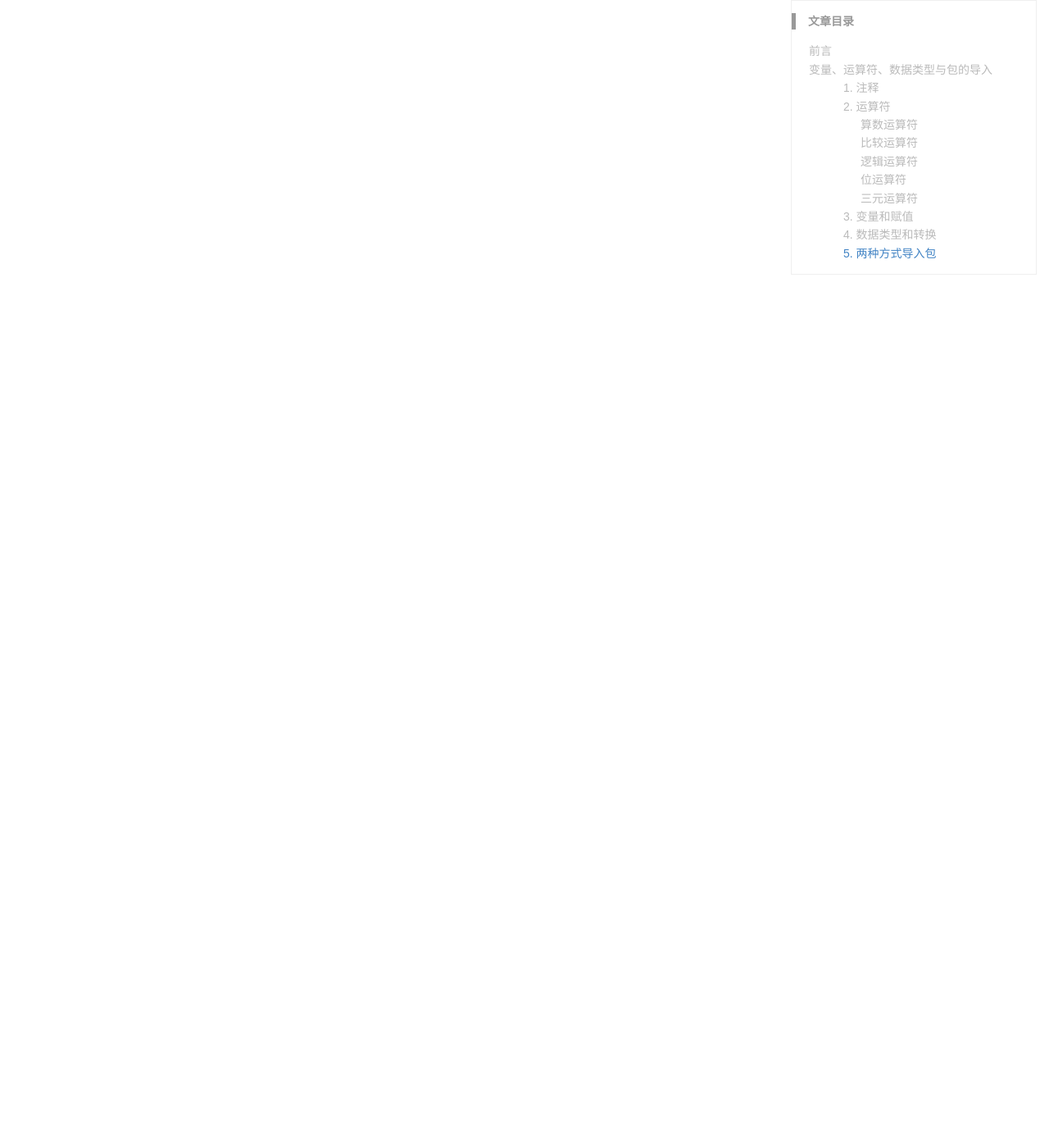
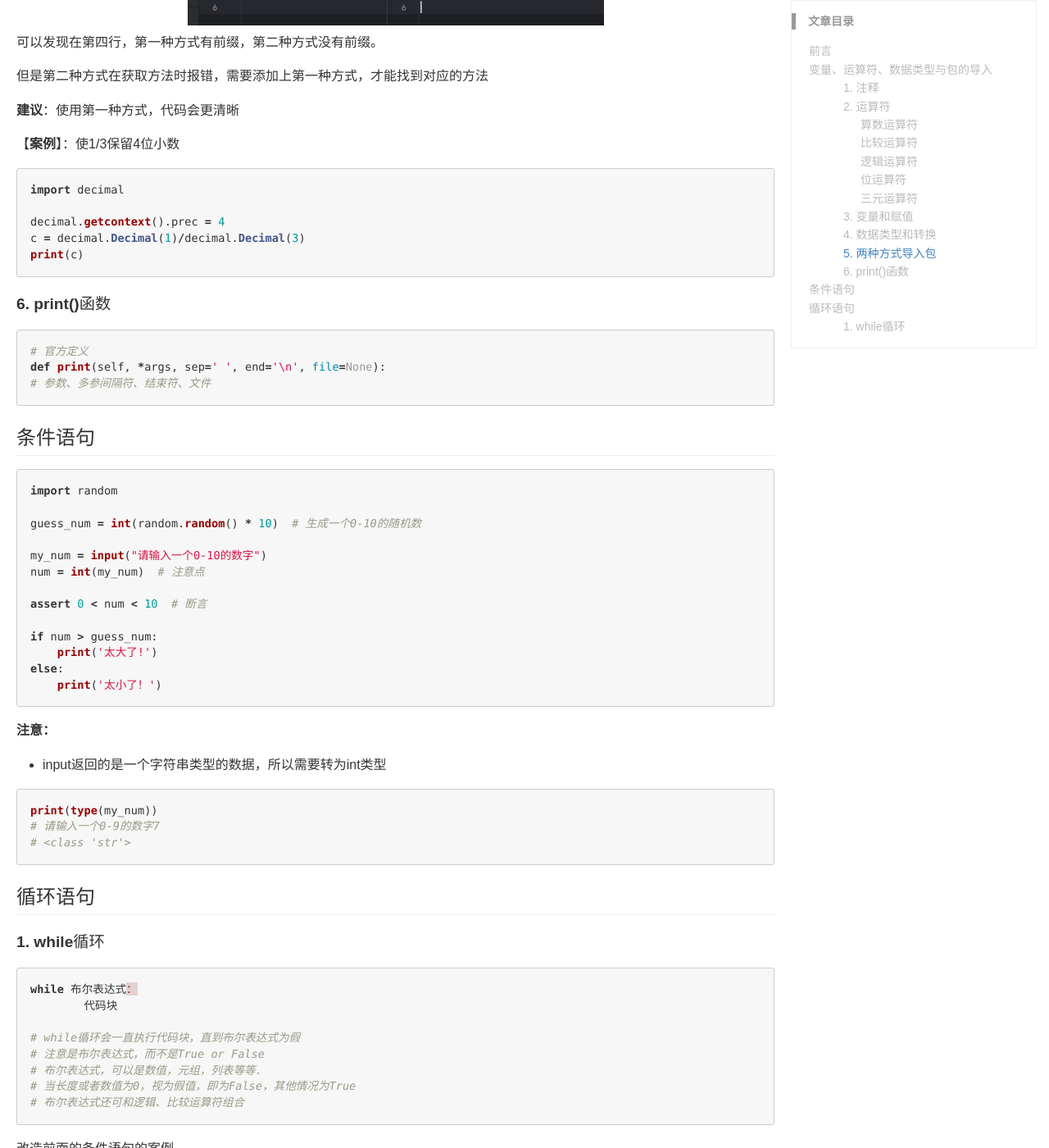
Before and after one commit to tangxing7028/tangxing7028.github.io, a Jekyll site: the page built from _posts/python/阿里云-天池/2024-04-24-Python入门(上).md, in a window 1280 px wide and 1400 px high, scrolled down 3566 px. Shown: the whole window at 82% size. Built offline with Jekyll 4.4.1, drawn with Linux system fonts in a browser that asks for light colours; some of the changed text lies outside the part shown.

Commit message:
Update 2024-04-24-Python入门(上).md

````diff
--- a/_posts/python/阿里云-天池/2024-04-24-Python入门(上).md
+++ b/_posts/python/阿里云-天池/2024-04-24-Python入门(上).md
@@ -12,6 +12,8 @@ keywords: Python, 初学
 
 ## 变量、运算符、数据类型与包的导入
 
+
+
 #### 1. 注释
 
 ``` python
@@ -24,6 +26,8 @@ keywords: Python, 初学
 
 print("hello")
 ```
+
+
 
 #### 2. 运算符
 
@@ -95,6 +99,8 @@ in 和 not in 在列表、元组、字典中将会很常用，记牢哦
 
 简单来说，当类型为列表、元组、字典时，这两个数据是不相同的
 
+
+
 #### 3. 变量和赋值
 
 ```python
@@ -106,6 +112,8 @@ our_teacher = my_teacher + ',' + your_teacher
 set_1 = {"欢迎", "学习","Python"}
 print(set_1.pop()) # 欢迎
 ```
+
+
 
 #### 4. 数据类型和转换
 
@@ -119,6 +127,31 @@ print(b)
 # dir获取对象的属性和方法，类比Java：
 # sout(Student.getClass())
 ```
+
+**布尔型**
+
+```python
+print(True + True)  # 2
+print(True + False)  # 1
+# 偶，没错，在python中boolean型可作加减法
+# True视为1，False视为0
+# 对应的，空视为False，非空视为True
+x = [1,2,3]
+m = bool(x) # True
+```
+
+ **两种获取类型信息的方式**
+
+```python
+print(isinstance(1, int))  # True
+print(type(1))  # int
+```
+
+**类型转换**
+
+与其他语言无区别
+
+
 
 #### 5. 两种方式导入包
 
@@ -142,3 +175,103 @@ from decimal import Decimal
 但是第二种方式在获取方法时报错，需要添加上第一种方式，才能找到对应的方法
 
 **建议**：使用第一种方式，代码会更清晰
+
+
+
+【**案例**】：使1/3保留4位小数
+
+```python
+import decimal
+
+decimal.getcontext().prec = 4
+c = decimal.Decimal(1)/decimal.Decimal(3)
+print(c)
+```
+
+
+
+#### 6. print()函数
+
+```python
+# 官方定义
+def print(self, *args, sep=' ', end='\n', file=None):
+# 参数、多参间隔符、结束符、文件
+```
+
+
+
+## 条件语句
+
+```python
+import random
+
+guess_num = int(random.random() * 10)  # 生成一个0-10的随机数
+
+my_num = input("请输入一个0-10的数字")
+num = int(my_num)  # 注意点
+
+assert 0 < num < 10  # 断言
+
+if num > guess_num:
+    print('太大了!')
+else:
+    print('太小了！')
+```
+
+**注意：**
+
+- input返回的是一个字符串类型的数据，所以需要转为int类型
+
+```python
+print(type(my_num))
+# 请输入一个0-9的数字7
+# <class 'str'>
+```
+
+
+
+## 循环语句
+
+
+
+#### 1. while循环
+
+```python
+while 布尔表达式：
+	代码块
+
+# while循环会一直执行代码块，直到布尔表达式为假
+# 注意是布尔表达式，而不是True or False
+# 布尔表达式，可以是数值，元组，列表等等.
+# 当长度或者数值为0，视为假值，即为False，其他情况为True
+# 布尔表达式还可和逻辑、比较运算符组合
+```
+
+改造前面的条件语句的案例
+
+```python
+import random
+
+guess_num = int(random.random() * 10)  # 生成一个0-10的随机数
+
+num = int(input("请输入一个0-10的数字"))  # 将input和int组合在一起了
+
+while num != guess_num:
+    my_str = print("猜大了！") if num > guess_num else print("猜小了！")  #三元表达式可以这么用哦！
+    num = int(input("请重新输入一个0-10的数字"))
+else:
+    print("猜对了！答案是%d" % num)
+```
+
+【**构建9*9乘法表**】
+
+```python
+x = 1
+while x < 10:
+    temp = 1
+    while temp <= x:
+        print("%d * %d = %d" % (temp, x, temp * x), end=' ')
+        temp += 1
+    print()
+    x = x + 1
+```
````
